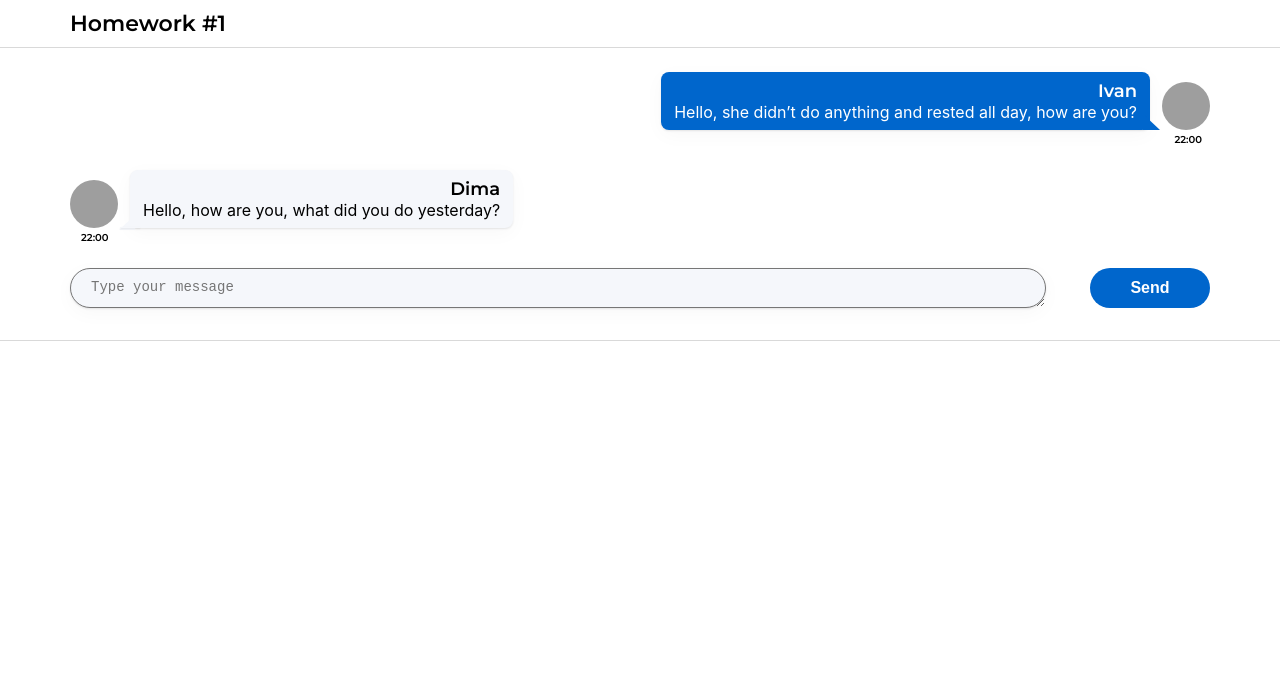
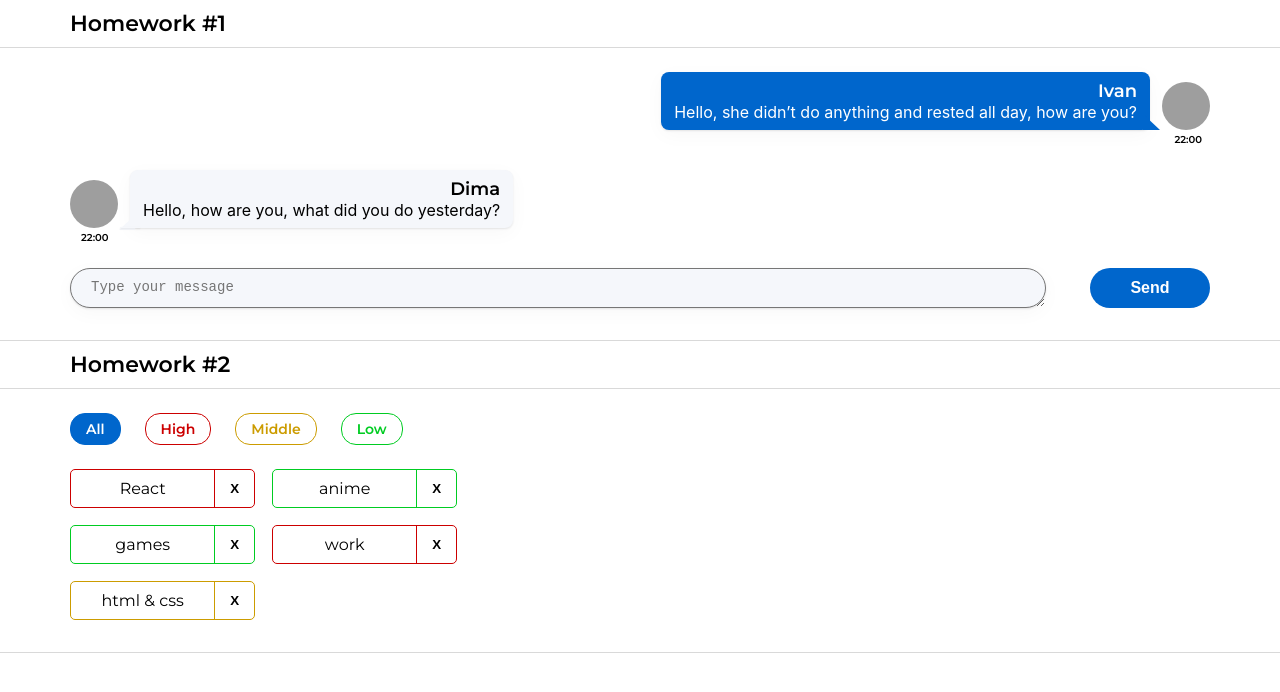
Before and after one commit to WebSergeevDima/it-incubator-home-task-week1, a React (Create React App) app: page /#/junior-plus in a window 1280 px wide. Before the commit this address led to /#/junior-plus. Shown: the top 692 px of the page. Built offline with nearby package versions, Linux system fonts and the light colour scheme; grey boxes are pictures that could not be loaded.

Commit message:
completed week 2 home task

```diff
--- a/src/s1-main/App.tsx
+++ b/src/s1-main/App.tsx
@@ -1,13 +1,14 @@
 import React from 'react'
 import s from './App.module.css'
 import HW1 from '../s2-homeworks/hw01/HW1'
+import HW2 from '../s2-homeworks/hw02/HW2'
 
 function App() {
     return (
         <div className={s.App}>
             <HW1/>
             {/*раскомментировать по ходу выполнения*/}
-            {/*<HW2/>*/}
+            <HW2/>
             {/*<HW3/>*/}
             {/*<HW4/>*/}
 
--- a/src/s2-homeworks/hw02/HW2.tsx
+++ b/src/s2-homeworks/hw02/HW2.tsx
@@ -17,16 +17,16 @@ import s2 from '../../s1-main/App.module.css'
 * */
 
 // types
-export type AffairPriorityType = any // need to fix any
+export type AffairPriorityType = 'high' | 'low' | 'middle' // need to fix any
 export type AffairType = {
-    _id: any // need to fix any
-    name: any // need to fix any
+    _id: number // need to fix any
+    name: string // need to fix any
     priority: AffairPriorityType
 }
 export type FilterType = 'all' | AffairPriorityType
 
 // constants
-const defaultAffairs: any = [ // need to fix any
+const defaultAffairs: Array<AffairType> = [ // need to fix any
     {_id: 1, name: 'React', priority: 'high'}, // студенты могут изменить содержимое name и количество элементов в массиве, ...priority не менять!
     {_id: 2, name: 'anime', priority: 'low'},
     {_id: 3, name: 'games', priority: 'low'},
@@ -35,22 +35,33 @@ const defaultAffairs: any = [ // need to fix any
 ]
 
 // pure helper functions
-export const filterAffairs = (affairs: any, filter: any): any => { // need to fix any
-
+export const filterAffairs = (affairs: Array<AffairType>, filter: FilterType): Array<AffairType> => { // need to fix any
+    if (filter !== 'all') {
+        const newAffairs = affairs.filter(item => {
+            return item.priority === filter;
+        });
+        return newAffairs;
+    }
 
     return affairs // need to fix
 }
-export const deleteAffair = (affairs: any, _id: any): any => { // need to fix any
+export const deleteAffair = (affairs: Array<AffairType>, _id: number): Array<AffairType> => { // need to fix any
 
-    return affairs // need to fix
+    const newAffairs = [...affairs].filter(item => {
+        return item._id !== _id;
+    });
+
+    return newAffairs // need to fix
 }
 
 function HW2() {
-    const [affairs, setAffairs] = useState<any>(defaultAffairs) // need to fix any
+    const [affairs, setAffairs] = useState<Array<AffairType>>(defaultAffairs) // need to fix any
     const [filter, setFilter] = useState<FilterType>('all')
 
     const filteredAffairs = filterAffairs(affairs, filter)
-    const deleteAffairCallback = (_id: any) => { // need to fix any
+    const deleteAffairCallback = (_id: number) => { // need to fix any
+        const newAffairs = deleteAffair(affairs, _id);
+        setAffairs(newAffairs);
         // need to fix
     }
 
--- a/src/s2-homeworks/hw02/affairs/Affairs.tsx
+++ b/src/s2-homeworks/hw02/affairs/Affairs.tsx
@@ -4,7 +4,7 @@ import {AffairType, FilterType} from '../HW2'
 import s from './Affairs.module.css'
 
 type AffairsPropsType = {
-    data: any // need to fix any
+    data: Array<AffairType> // need to fix any
     setFilter: any
     deleteAffairCallback: any
     filter: FilterType
@@ -12,15 +12,19 @@ type AffairsPropsType = {
 
 function Affairs(props: AffairsPropsType) {
     const setAll = () => {
+        props.setFilter('all');
         // need to fix
     }
     const setHigh = () => {
+        props.setFilter('high');
         // need to fix
     }
     const setMiddle = () => {
+        props.setFilter('middle');
         // need to fix
     }
     const setLow = () => {
+        props.setFilter('low');
         // need to fix
     }
 
--- a/src/s2-homeworks/hw02/affairs/affair/Affair.tsx
+++ b/src/s2-homeworks/hw02/affairs/affair/Affair.tsx
@@ -1,16 +1,17 @@
 import React from 'react'
-import { AffairType } from '../../HW2'
+import {AffairType} from '../../HW2'
 import s from './Affair.module.css'
 import s2 from '../Affairs.module.css'
 
 type AffairPropsType = {
     // key не нужно типизировать
     affair: AffairType
-    deleteAffairCallback: any // need to fix any
+    deleteAffairCallback: (id: number) => void // need to fix any
 }
 
 function Affair(props: AffairPropsType) {
     const deleteCallback = () => {
+        props.deleteAffairCallback(props.affair._id);
         // need to fix
     }
 
@@ -25,7 +26,7 @@ function Affair(props: AffairPropsType) {
         >
             <div id={'hw2-name-' + props.affair._id} className={nameClass}>
                 {/*создаёт студент*/}
-
+                {props.affair.name}
                 {/**/}
             </div>
             <div id={'hw2-priority-' + props.affair._id} hidden>
@@ -35,6 +36,7 @@ function Affair(props: AffairPropsType) {
             <button
                 id={'hw2-button-delete-' + props.affair._id}
                 className={buttonClass}
+                onClick={deleteCallback}
                 // need to fix
 
             >
```
